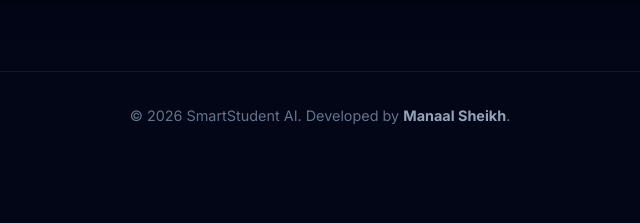
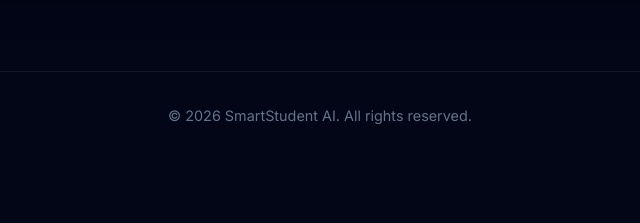
Before and after one commit to UmedAli123/SmartStudent-AI, a Flask app: page /dashboard in a window 1280 px wide. Shown: the part 981-1204 px from the top of the page, without its empty margins (320-960 px from the left). Run offline with Flask 3, Linux system fonts and the light colour scheme; a user stored in the database is signed in.

Commit message:
Remove author and contributor attributions

```diff
--- a/templates/layout.html
+++ b/templates/layout.html
@@ -59,7 +59,7 @@
         {% block content %}{% endblock %}
 
         <footer style="margin-top: 5rem; padding: 2rem 0; border-top: 1px solid var(--glass-border); text-align: center; color: var(--text-dim); font-size: 0.9rem;">
-            <p>&copy; 2026 SmartStudent AI. Developed by <strong style="color: var(--text-secondary);">Manaal Sheikh</strong>.</p>
+            <p>&copy; 2026 SmartStudent AI. All rights reserved.</p>
         </footer>
     </div>
 
```
Also changed, not shown: README.md.
